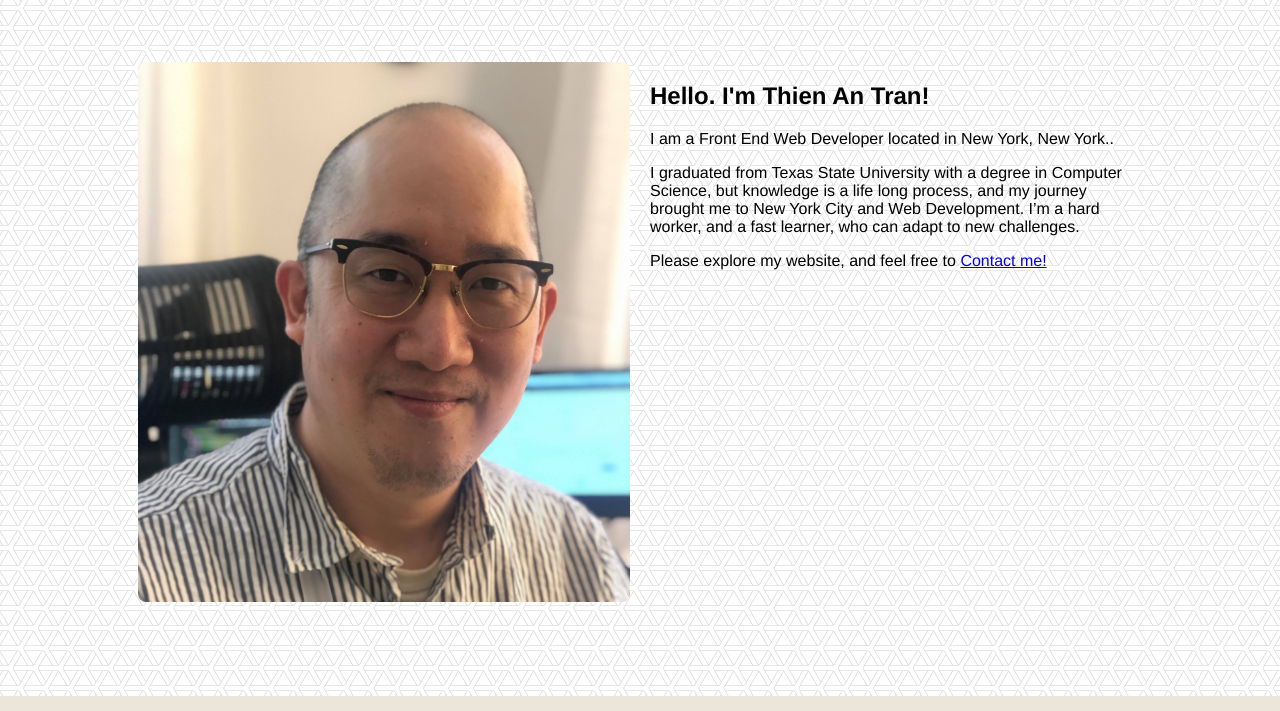
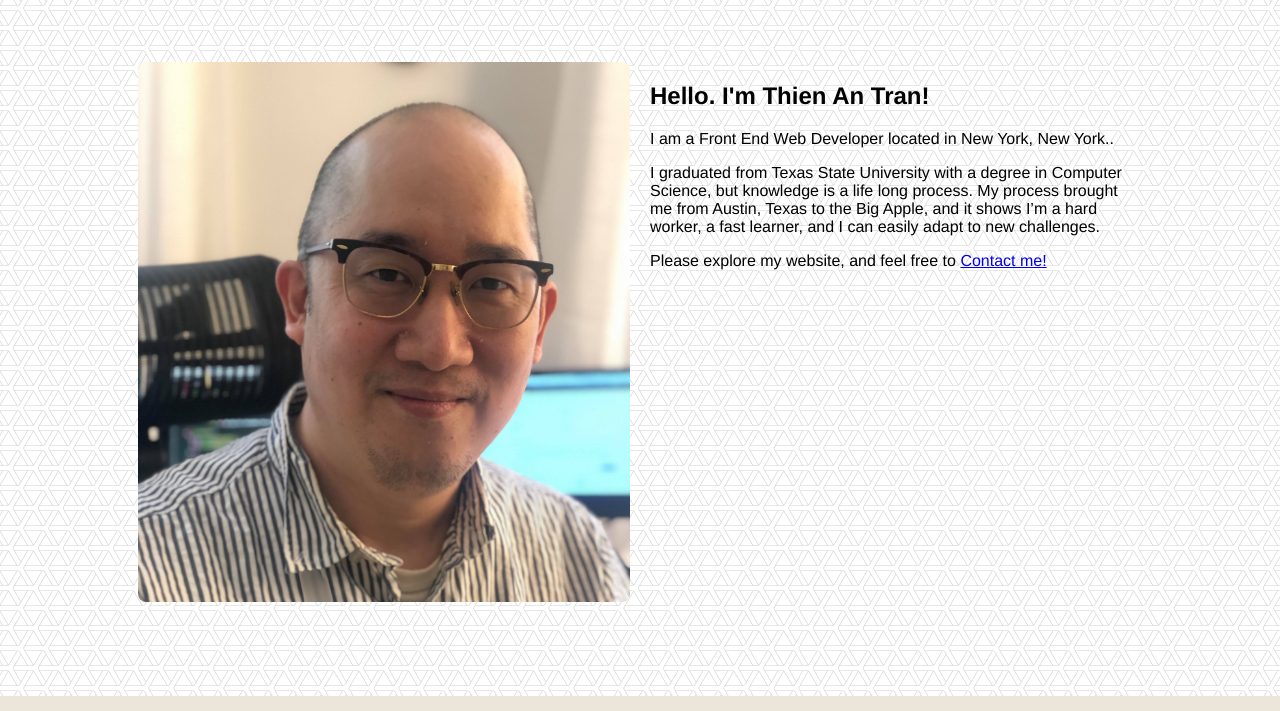
Before and after one commit to ThienAnTran20/portfolio-flex, a plain HTML site: page index.html in a window 1280 px wide. Shown: the part 89-800 px from the top of the page. Drawn offline with Linux system fonts and the light colour scheme; a script that the page names is missing; a web font is replaced by a local one.

Commit message:
Update index.html

```diff
--- a/index.html
+++ b/index.html
@@ -34,8 +34,8 @@
             <h1>Hello. I'm Thien An Tran!</h1>
             <p>I am a Front End Web Developer located in New York, New York..
 
-          <p>I graduated from Texas State University with a degree in Computer Science, but knowledge is a life long process, and my journey brought me to New York City and Web Development.  I’m a hard worker, and a fast learner, who can adapt to new challenges.  </p>
-          <p>Please explore my website, and feel free to <a href="mailto:thienan@thienantran.com">Contact me!</a> </P>
+            <p>I graduated from Texas State University with a degree in Computer Science, but knowledge is a life long process.  My process brought me from Austin, Texas to the Big Apple, and it shows I’m a hard worker, a fast learner, and I can easily adapt to new challenges.</p>
+            <p>Please explore my website, and feel free to <a href="mailto:thienan@thienantran.com">Contact me!</a> </P>
           </div>
         </div>
       </section>
```
